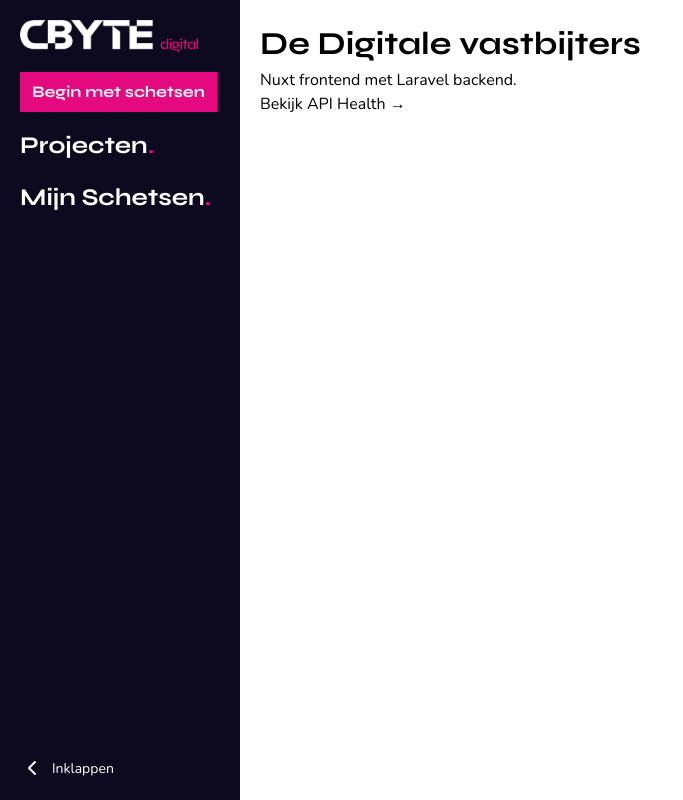
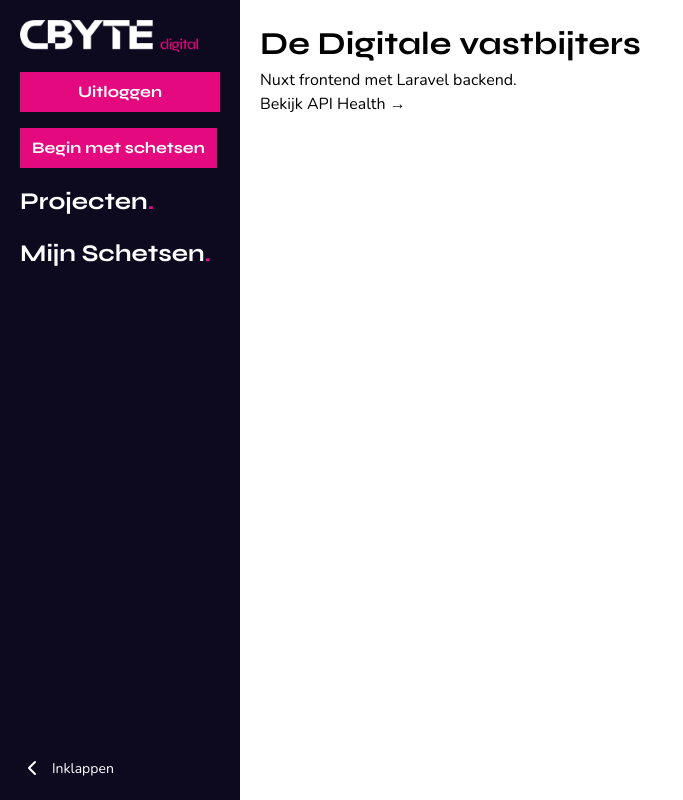
Before and after one commit to archify-drawtool/webApp, a Nuxt app: page / in a window 1280 px wide. Shown: the whole page, without its empty margins (0-683 px from the left). Built offline with nearby package versions, Linux system fonts and the light colour scheme.

Commit message:
logout button in sidebar

```diff
--- a/app/components/DefaultSidebar.vue
+++ b/app/components/DefaultSidebar.vue
@@ -18,6 +18,7 @@ const route = useRoute()
 
     <!-- Navigatie -->
     <nav class="flex flex-col gap-4 flex-1">
+      <LogoutButton />
 
       <!-- Start sketching -->
       <NuxtLink to="/schetsen" class="btn-wrapper" :class="{ 'btn-wrapper--hidden': isCollapsed }" :tabindex="isCollapsed ? -1 : 0">
--- /dev/null
+++ b/app/components/LogoutButton.vue
@@ -0,0 +1,26 @@
+<template>
+  <PrimaryButton :disabled="pending" @click="handleLogout">
+    {{ pending ? "Bezig..." : "Uitloggen" }}
+  </PrimaryButton>
+  <p v-if="error" class="text-red-500 text-sm">{{ error }}</p>
+</template>
+
+<script setup lang="ts">
+const { logout } = useAuth();
+
+const pending = ref(false);
+const error = ref<string | null>(null);
+
+const handleLogout = async () => {
+  pending.value = true;
+  error.value = null;
+  try {
+    await logout();
+    await navigateTo("/login");
+  } catch {
+    error.value = "Uitloggen mislukt. Probeer opnieuw.";
+  } finally {
+    pending.value = false;
+  }
+};
+</script>
```
